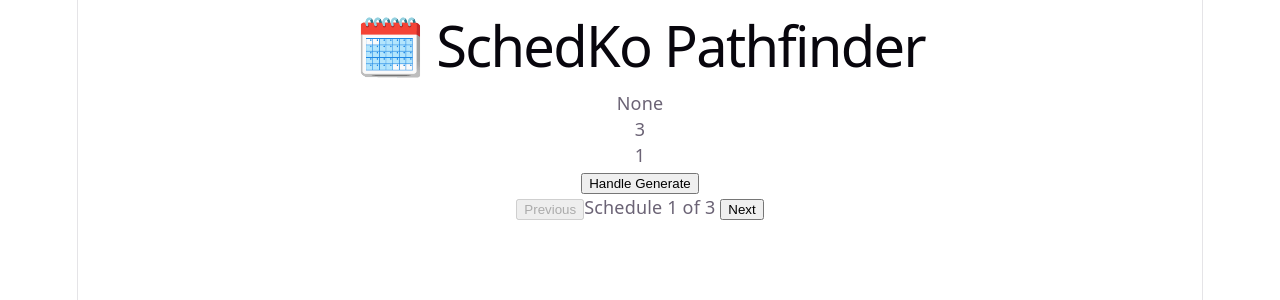
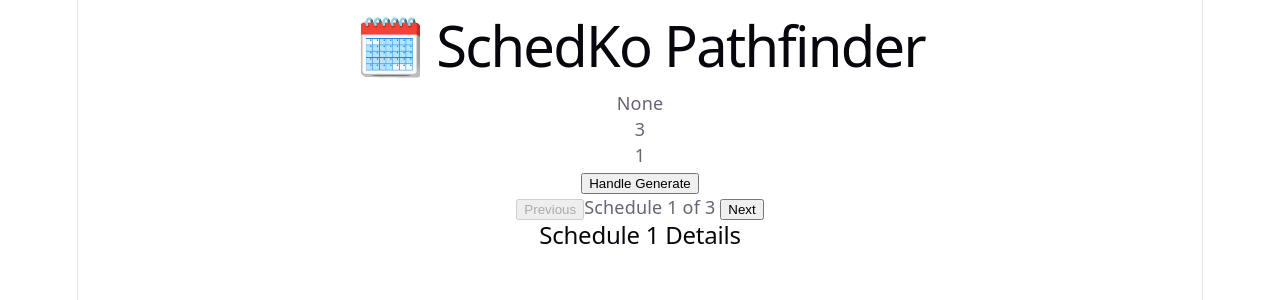
Before and after one commit to yunaayumii/SchedKo, a React (Vite) app: page / in a window 1280 px wide. Both pictures are taken after a click on the button "Handle Generate". Shown: the top 300 px of the page. Built offline with nearby package versions, Linux system fonts and the light colour scheme.

Commit message:
feat: rendering of schedule p1

```diff
--- a/src/App.tsx
+++ b/src/App.tsx
@@ -7,6 +7,9 @@ function App() {
   const [selectedCourseIds, setSelectedCourseIds] = useState<string[]>([]);
   const [generatedSchedules, setGeneratedSchedules] = useState<CourseSection[][]>([]);
   const [activeScheduleIndex, setActiveScheduleIndex] = useState<number>(0);
+
+  const currentSchedule = generatedSchedules[activeScheduleIndex];
+
   return (
     <div>
       <h1>🗓️ SchedKo Pathfinder</h1>
@@ -36,6 +39,12 @@ function App() {
           }
         }}>Next</button>
       </div>
+      {/* rendering */}
+      {generatedSchedules.length > 0 && (
+        <div>
+          <h2> Schedule {activeScheduleIndex + 1} Details</h2>
+        </div>
+      )}
     </div>
   )
 }
```
